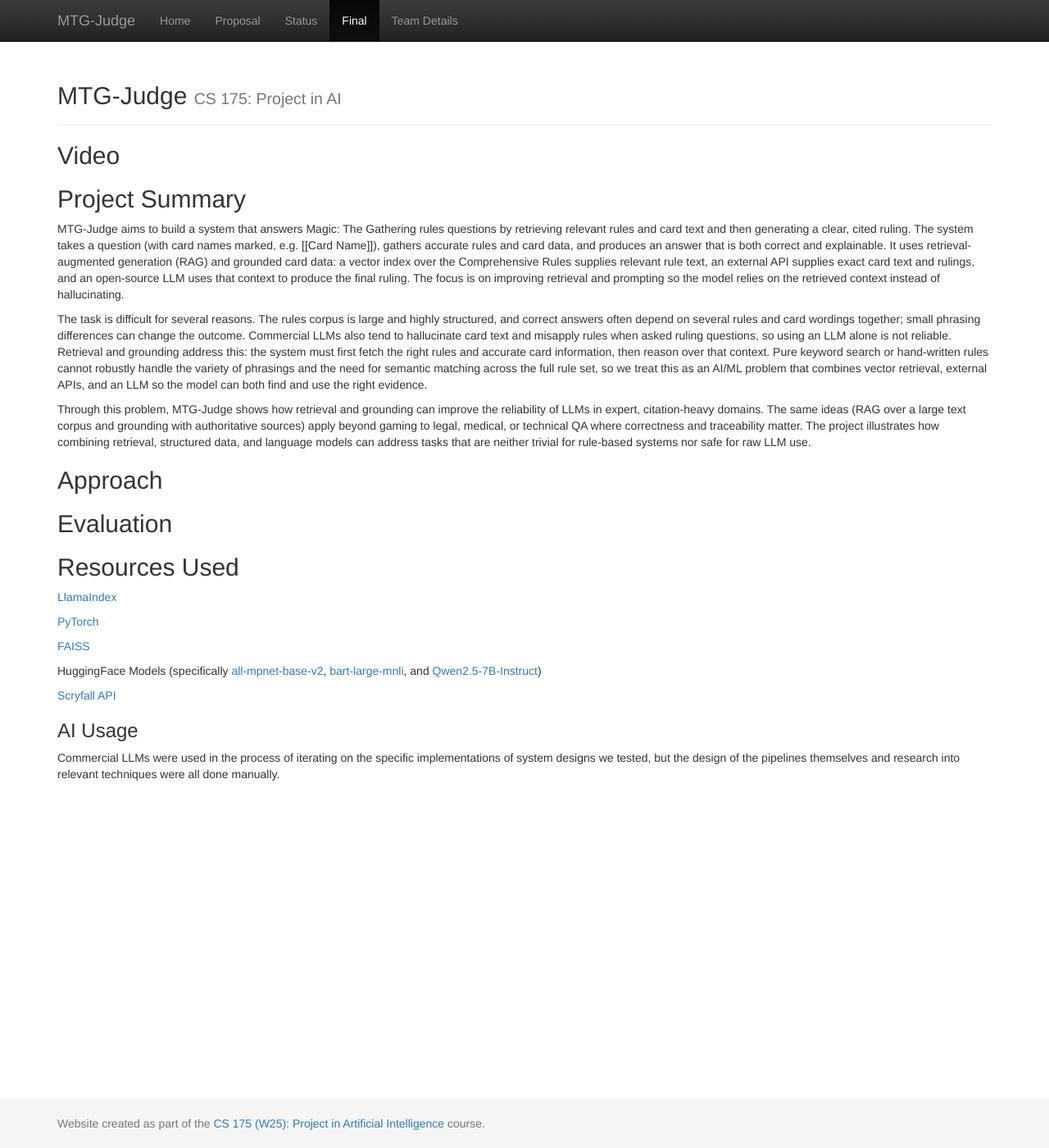
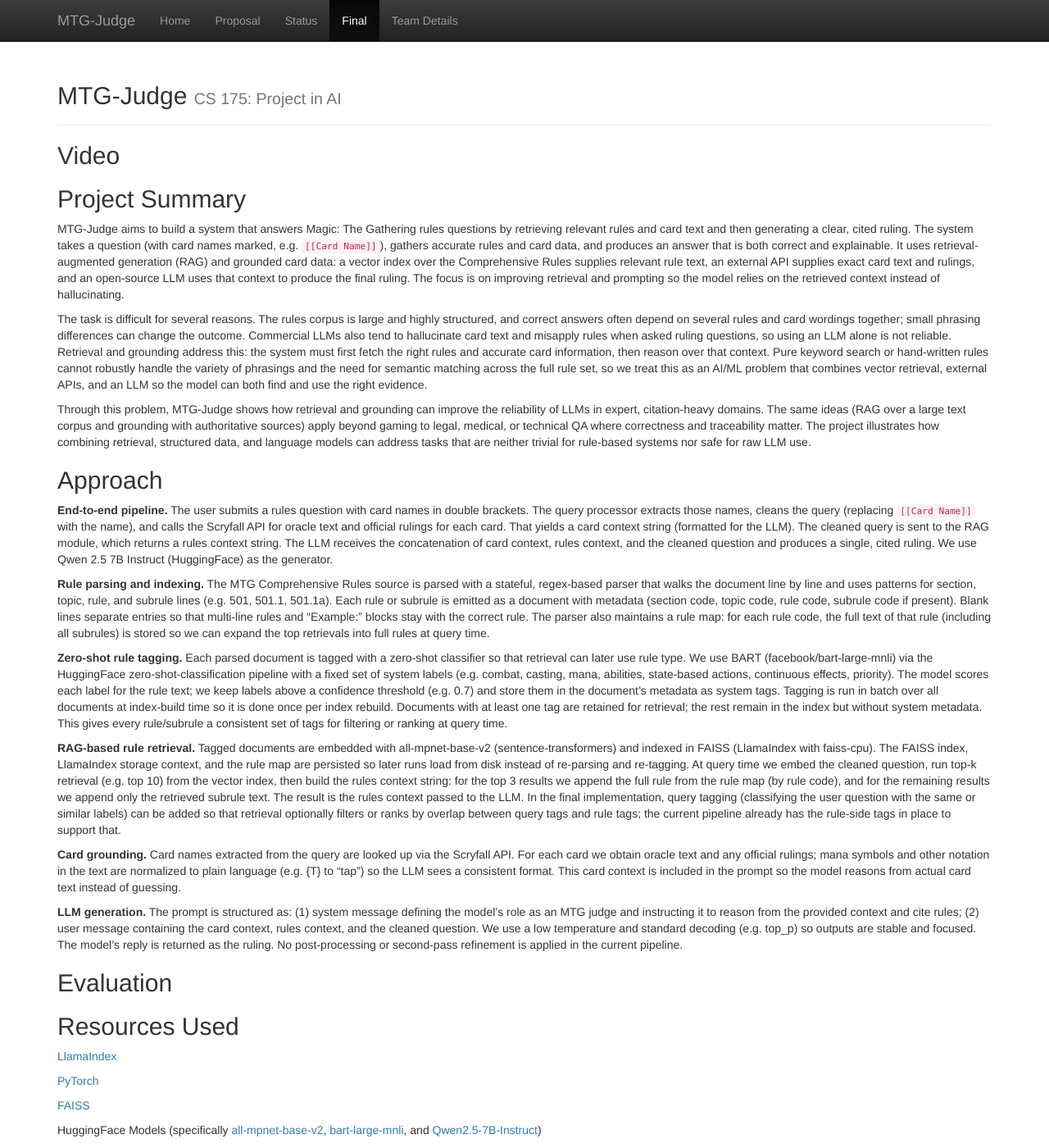
Before and after one commit to oglantz/MTG-Judge, a Jekyll site: the page built from docs/final.md, in a window 1280 px wide and 1400 px high. Shown: the whole window at 82% size. Built offline with Jekyll 4.4.1, drawn with Linux system fonts in a browser that asks for light colours.

Commit message:
initial revisions of approach

```diff
--- a/docs/final.md
+++ b/docs/final.md
@@ -6,13 +6,25 @@ title:  Final
 
 ## Project Summary
 <!-- Short paragraph: main idea, further updated/clarified from status. -->
-MTG-Judge aims to build a system that answers Magic: The Gathering rules questions by retrieving relevant rules and card text and then generating a clear, cited ruling. The system takes a question (with card names marked, e.g. [[Card Name]]), gathers accurate rules and card data, and produces an answer that is both correct and explainable. It uses retrieval-augmented generation (RAG) and grounded card data: a vector index over the Comprehensive Rules supplies relevant rule text, an external API supplies exact card text and rulings, and an open-source LLM uses that context to produce the final ruling. The focus is on improving retrieval and prompting so the model relies on the retrieved context instead of hallucinating.
+MTG-Judge aims to build a system that answers Magic: The Gathering rules questions by retrieving relevant rules and card text and then generating a clear, cited ruling. The system takes a question (with card names marked, e.g. `[[Card Name]]`), gathers accurate rules and card data, and produces an answer that is both correct and explainable. It uses retrieval-augmented generation (RAG) and grounded card data: a vector index over the Comprehensive Rules supplies relevant rule text, an external API supplies exact card text and rulings, and an open-source LLM uses that context to produce the final ruling. The focus is on improving retrieval and prompting so the model relies on the retrieved context instead of hallucinating.
 
 The task is difficult for several reasons. The rules corpus is large and highly structured, and correct answers often depend on several rules and card wordings together; small phrasing differences can change the outcome. Commercial LLMs also tend to hallucinate card text and misapply rules when asked ruling questions, so using an LLM alone is not reliable. Retrieval and grounding address this: the system must first fetch the right rules and accurate card information, then reason over that context. Pure keyword search or hand-written rules cannot robustly handle the variety of phrasings and the need for semantic matching across the full rule set, so we treat this as an AI/ML problem that combines vector retrieval, external APIs, and an LLM so the model can both find and use the right evidence.
 
 Through this problem, MTG-Judge shows how retrieval and grounding can improve the reliability of LLMs in expert, citation-heavy domains. The same ideas (RAG over a large text corpus and grounding with authoritative sources) apply beyond gaming to legal, medical, or technical QA where correctness and traceability matter. The project illustrates how combining retrieval, structured data, and language models can address tasks that are neither trivial for rule-based systems nor safe for raw LLM use.
 
 ## Approach
+
+**End-to-end pipeline.** The user submits a rules question with card names in double brackets. The query processor extracts those names, cleans the query (replacing `[[Card Name]]` with the name), and calls the Scryfall API for oracle text and official rulings for each card. That yields a card context string (formatted for the LLM). The cleaned query is sent to the RAG module, which returns a rules context string. The LLM receives the concatenation of card context, rules context, and the cleaned question and produces a single, cited ruling. We use Qwen 2.5 7B Instruct (HuggingFace) as the generator.
+
+**Rule parsing and indexing.** The MTG Comprehensive Rules source is parsed with a stateful, regex-based parser that walks the document line by line and uses patterns for section, topic, rule, and subrule lines (e.g. 501, 501.1, 501.1a). Each rule or subrule is emitted as a document with metadata (section code, topic code, rule code, subrule code if present). Blank lines separate entries so that multi-line rules and "Example:" blocks stay with the correct rule. The parser also maintains a rule map: for each rule code, the full text of that rule (including all subrules) is stored so we can expand the top retrievals into full rules at query time.
+
+**Zero-shot rule tagging.** Each parsed document is tagged with a zero-shot classifier so that retrieval can later use rule type. We use BART (facebook/bart-large-mnli) via the HuggingFace zero-shot-classification pipeline with a fixed set of system labels (e.g. combat, casting, mana, abilities, state-based actions, continuous effects, priority). The model scores each label for the rule text; we keep labels above a confidence threshold (e.g. 0.7) and store them in the document's metadata as system tags. Tagging is run in batch over all documents at index-build time so it is done once per index rebuild. Documents with at least one tag are retained for retrieval; the rest remain in the index but without system metadata. This gives every rule/subrule a consistent set of tags for filtering or ranking at query time.
+
+**RAG-based rule retrieval.** Tagged documents are embedded with all-mpnet-base-v2 (sentence-transformers) and indexed in FAISS (LlamaIndex with faiss-cpu). The FAISS index, LlamaIndex storage context, and the rule map are persisted so later runs load from disk instead of re-parsing and re-tagging. At query time we embed the cleaned question, run top-k retrieval (e.g. top 10) from the vector index, then build the rules context string: for the top 3 results we append the full rule from the rule map (by rule code), and for the remaining results we append only the retrieved subrule text. The result is the rules context passed to the LLM. In the final implementation, query tagging (classifying the user question with the same or similar labels) can be added so that retrieval optionally filters or ranks by overlap between query tags and rule tags; the current pipeline already has the rule-side tags in place to support that.
+
+**Card grounding.** Card names extracted from the query are looked up via the Scryfall API. For each card we obtain oracle text and any official rulings; mana symbols and other notation in the text are normalized to plain language (e.g. {T} to "tap") so the LLM sees a consistent format. This card context is included in the prompt so the model reasons from actual card text instead of guessing.
+
+**LLM generation.** The prompt is structured as: (1) system message defining the model's role as an MTG judge and instructing it to reason from the provided context and cite rules; (2) user message containing the card context, rules context, and the cleaned question. We use a low temperature and standard decoding (e.g. top_p) so outputs are stable and focused. The model's reply is returned as the ruling. No post-processing or second-pass refinement is applied in the current pipeline.
 
 ## Evaluation
 
```
